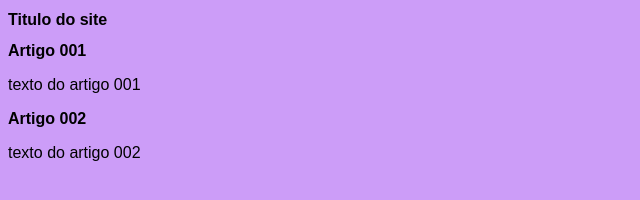
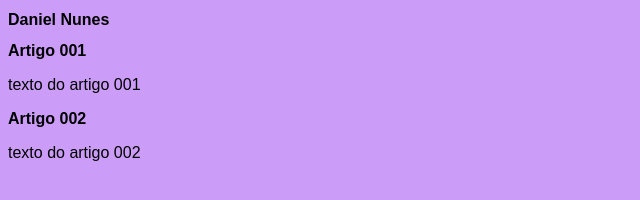
Before and after one commit to nnDaniel/projeto-site, a plain HTML site: page index.html in a window 1280 px wide. Shown: the full height of the page, 0-640 px from the left. Drawn offline with Linux system fonts and the light colour scheme.

Commit message:
Update index.html

```diff
--- a/index.html
+++ b/index.html
@@ -8,7 +8,7 @@
 </head>
 <body>
     <header>
-        <h1>Titulo do site</h1>
+        <h1>Daniel Nunes</h1>
         <div class="menu">
 
         </div>
```
